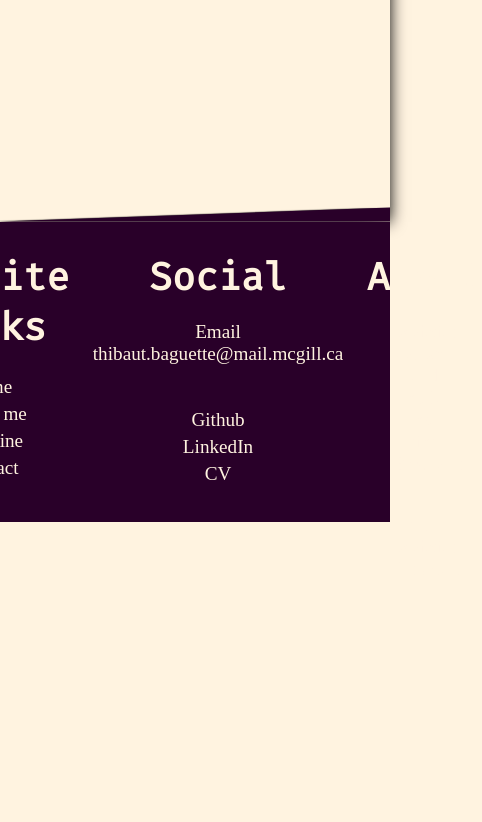
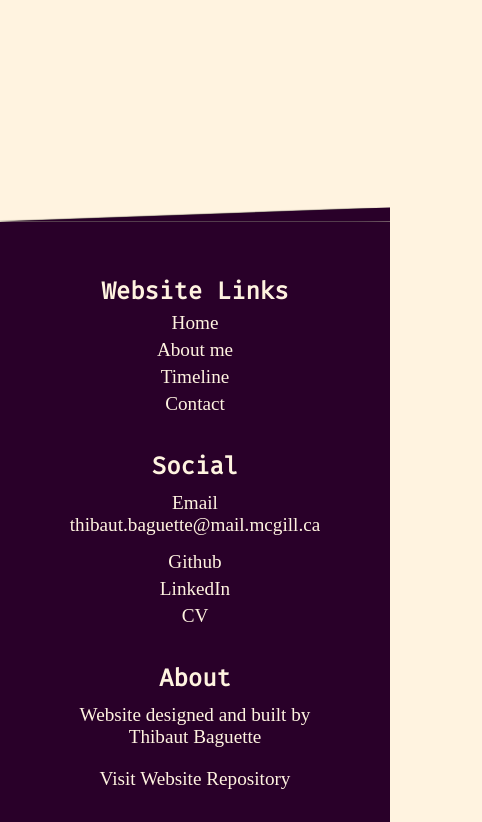
Before and after one commit to SpacewaIker/portfolio-website-v1, a plain HTML site: page index.html in a window 390 px wide. Shown: the part 4148-4970 px from the top of the page, 482 px wide, since content can reach past the window. Before the commit the page ends 4728 px from the top, so only its background shows below. Drawn offline with nearby package versions, Linux system fonts and the light colour scheme.

Commit message:
Add mobile support to footer

```diff
--- a/css/footer.css
+++ b/css/footer.css
@@ -53,3 +53,26 @@ footer a {
     color: inherit;
     text-decoration: none;
 }
+
+@media screen and (max-width: 768px) {
+    footer {
+        flex-direction: column;
+        height: 600px;
+    }
+
+    #about-column p {
+        max-width: 70vw;
+    }
+
+    footer h1 {
+        font-size: 1.5rem;
+    }
+
+    footer ul {
+        margin: 0;
+    }
+
+    footer p {
+        margin: 10px;
+    }
+}
```
